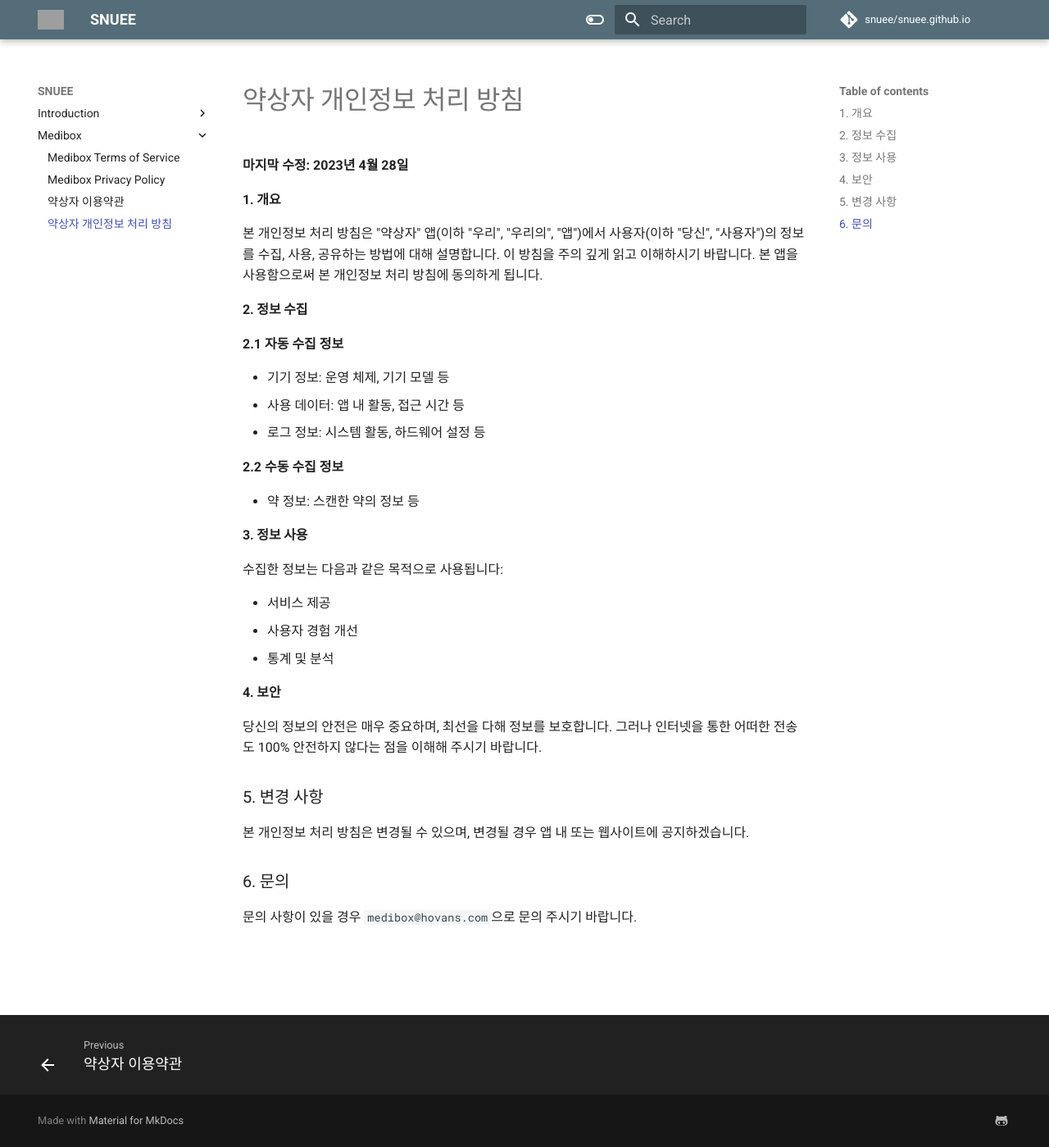
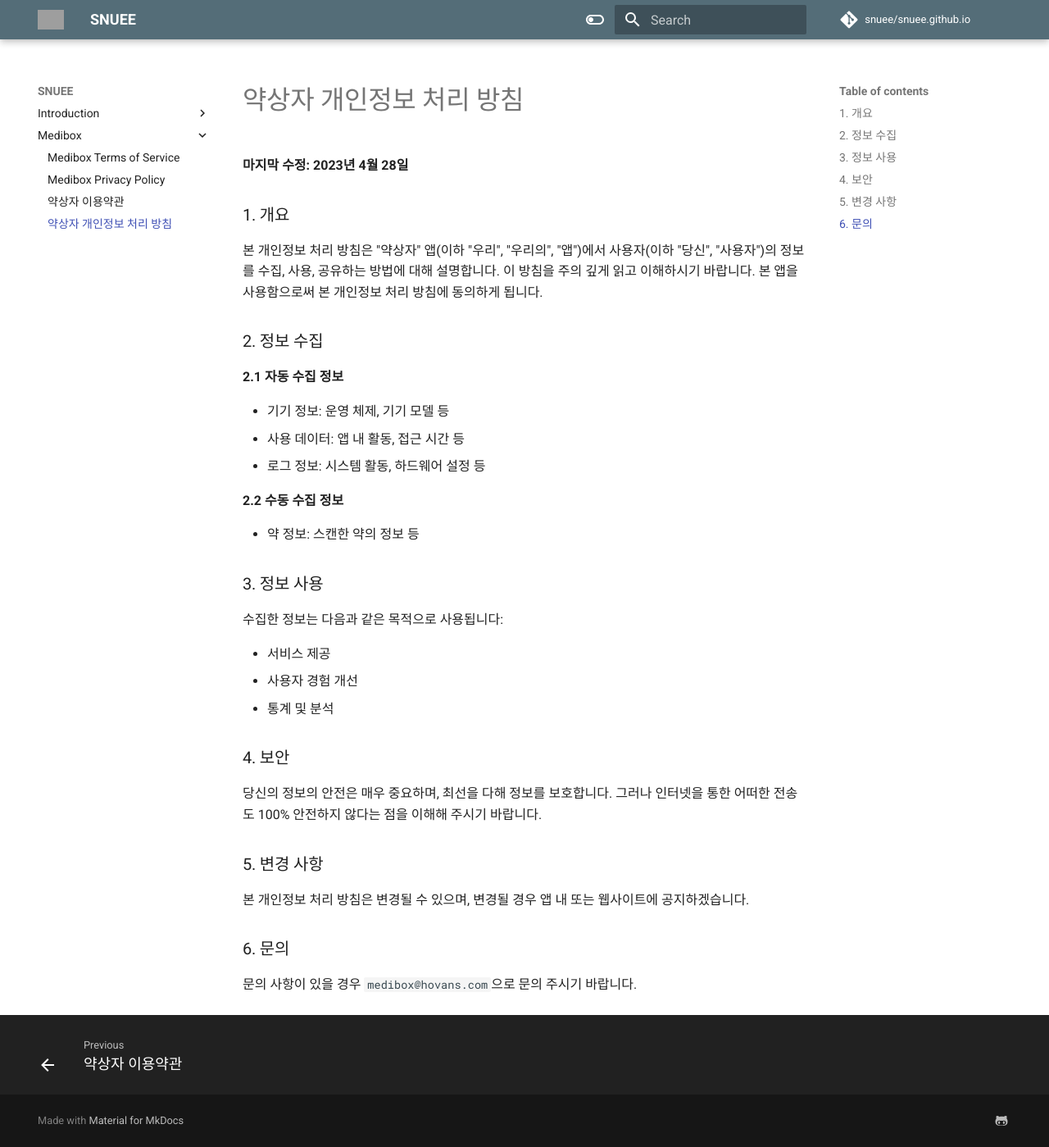
Before and after one commit to snuee/snuee.github.io, an MkDocs documentation site: the page built from docs/medibox/ko/privacy.md, in a window 1280 px wide and 1399 px high. Shown: the whole window at 82% size. Built offline with MkDocs 1.6.1 and Material for MkDocs 9.7.7, drawn with Linux system fonts in a browser that asks for light colours; comment, search, counter and statistics services are not loaded; grey boxes are pictures that could not be loaded.

```diff
--- a/docs/medibox/ko/privacy.md
+++ b/docs/medibox/ko/privacy.md
@@ -6,11 +6,11 @@ author: urunimi
 
 **마지막 수정: 2023년 4월 28일**
 
-### 1. 개요
+## 1. 개요
 
 본 개인정보 처리 방침은 "약상자" 앱(이하 "우리", "우리의", "앱")에서 사용자(이하 "당신", "사용자")의 정보를 수집, 사용, 공유하는 방법에 대해 설명합니다. 이 방침을 주의 깊게 읽고 이해하시기 바랍니다. 본 앱을 사용함으로써 본 개인정보 처리 방침에 동의하게 됩니다.
 
-### 2. 정보 수집
+## 2. 정보 수집
 
 **2.1 자동 수집 정보**
 
@@ -22,7 +22,7 @@ author: urunimi
 
 - 약 정보: 스캔한 약의 정보 등
 
-### 3. 정보 사용
+## 3. 정보 사용
 
 수집한 정보는 다음과 같은 목적으로 사용됩니다:
 
@@ -30,7 +30,7 @@ author: urunimi
 - 사용자 경험 개선
 - 통계 및 분석
 
-### 4. 보안
+## 4. 보안
 
 당신의 정보의 안전은 매우 중요하며, 최선을 다해 정보를 보호합니다. 그러나 인터넷을 통한 어떠한 전송도 100% 안전하지 않다는 점을 이해해 주시기 바랍니다.
 
```
Also changed, not shown: docs/medibox/privacy.md (+1 -8 lines).
